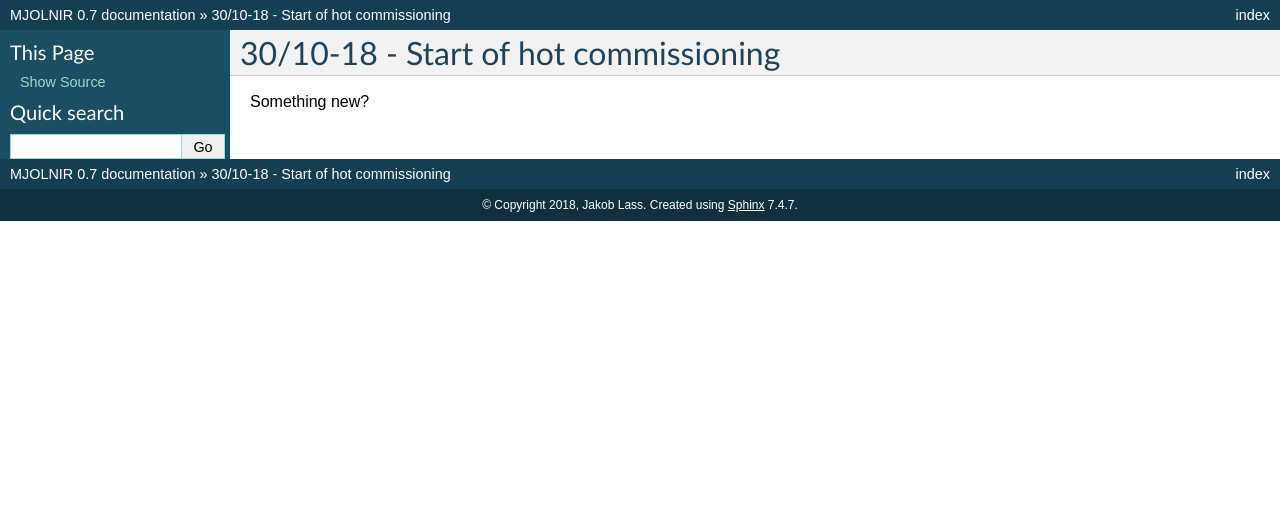
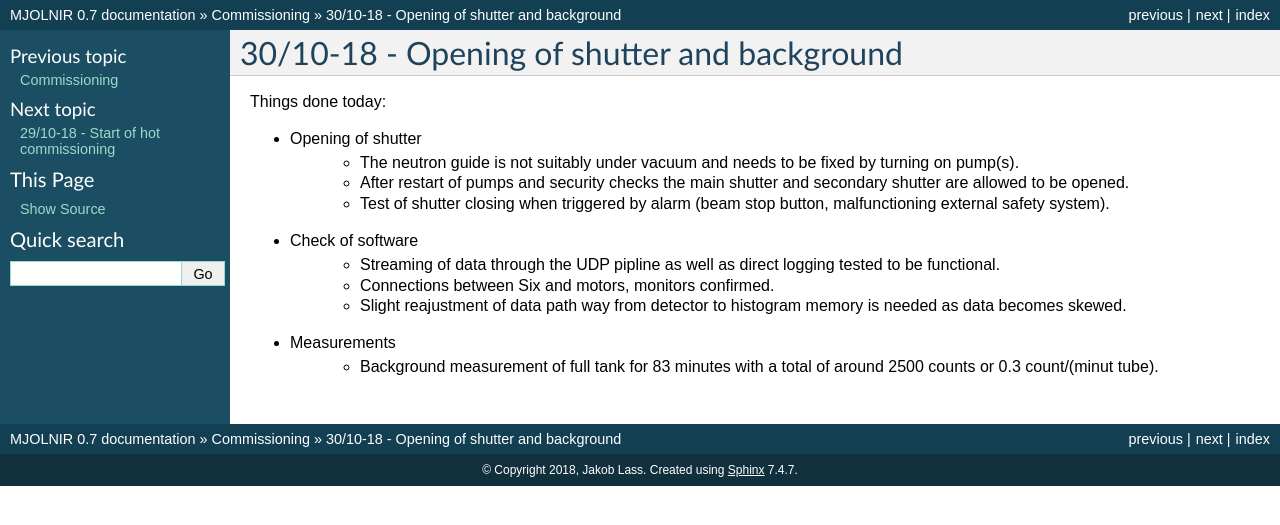
Before and after one commit to MJOLNIRPackage/MJOLNIR, a Sphinx documentation site: the page built from docs/Commissioning/301018.rst, in a window 1280 px wide. Shown: the top 525 px of the page. Built offline with Sphinx 7.4.7, drawn with Linux system fonts in a browser that asks for light colours.

Commit message:
Update of new day

```diff
--- a/docs/Commissioning/301018.rst
+++ b/docs/Commissioning/301018.rst
@@ -1,4 +1,17 @@
-30/10-18 - Start of hot commissioning
-^^^^^^^^^^^^^^^^^^^^^^^^^^^^^^^^^^^^^
+30/10-18 - Opening of shutter and background
+^^^^^^^^^^^^^^^^^^^^^^^^^^^^^^^^^^^^^^^^^^^^
 
-Something new?
+Things done today:
+
+- Opening of shutter
+    - The neutron guide is not suitably under vacuum and needs to be fixed by turning on pump(s).
+    - After restart of pumps and security checks the main shutter and secondary shutter are allowed to be opened.
+    - Test of shutter closing when triggered by alarm (beam stop button, malfunctioning external safety system).
+
+- Check of software
+    - Streaming of data through the UDP pipline as well as direct logging tested to be functional.
+    - Connections between Six and motors, monitors confirmed.
+    - Slight reajustment of data path way from detector to histogram memory is needed as data becomes skewed.
+
+- Measurements
+    - Background measurement of full tank for 83 minutes with a total of around 2500 counts or 0.3 count/(minut tube).
--- a/docs/Commissioning/Commissioning.rst
+++ b/docs/Commissioning/Commissioning.rst
@@ -11,7 +11,7 @@ This part of the documentation is intented to contain a sort of commissioning lo
    :includehidden:
 
    291018
-..   301018
+   301018
 
 
 Important links:
```
